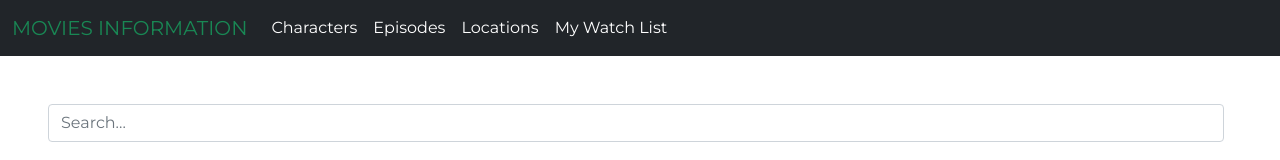
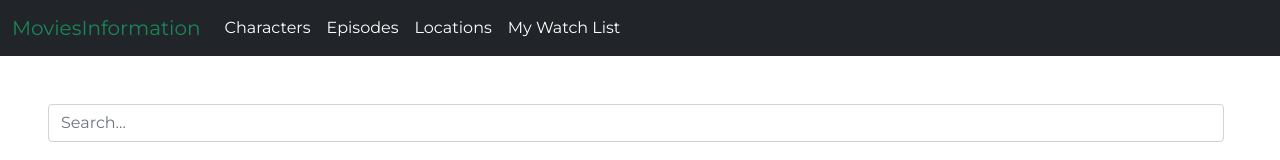
Before and after one commit to jydetone1/Watch-list-api, a React (Create React App) app: page / in a window 1280 px wide. Shown: the top 160 px of the page. Built offline with nearby package versions, Linux system fonts and the light colour scheme; no server answers.

Commit message:
changed the letter transform of the logo

```diff
--- a/src/components/navigation/Header.js
+++ b/src/components/navigation/Header.js
@@ -8,7 +8,7 @@ const Header = () => {
            <header>
                <nav className="navbar navbar-expand-lg navbar-light navbar-dark  bg-dark">
                     <div className="container-fluid">
-                        <Link to = "/" className="navbar-brand text-success text-uppercase">movies information</Link>
+                        <Link to = "/" className="navbar-brand text-success text-capitalize">moviesInformation</Link>
                         <button className="navbar-toggler" type="button" data-bs-toggle="collapse" data-bs-target="#navbarNav" aria-controls="navbarNav" aria-expanded="false" aria-label="Toggle navigation">
                         <span className="navbar-toggler-icon"></span>
                         </button>
```
